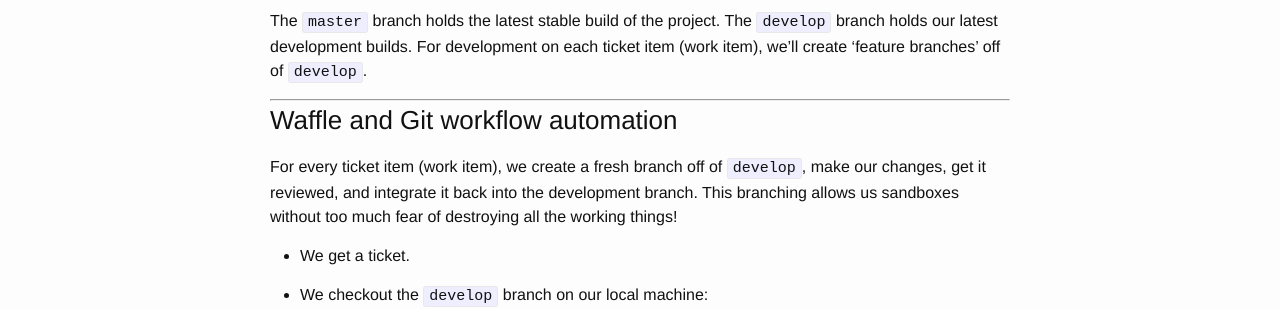
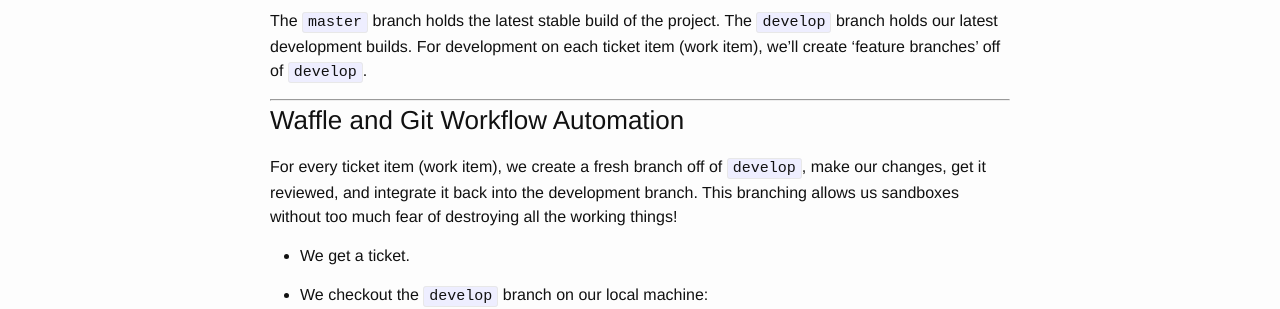
Before and after one commit to jtucker276/jtucker276.github.io, a Jekyll site: the page built from _posts/2016-01-18-csci-4712.markdown, in a window 1280 px wide and 900 px high. Shown: the part 416-725 px from the top of the window. Built offline with Jekyll 4.4.1, drawn with Linux system fonts in a browser that asks for light colours; some of the changed text lies outside the part shown.

````diff
--- a/_posts/2016-01-18-csci-4712.markdown
+++ b/_posts/2016-01-18-csci-4712.markdown
@@ -17,7 +17,7 @@ The ```master``` branch holds the latest stable build of the project. The ```dev
 
 - - -
 
-### Waffle and Git workflow automation
+### Waffle and Git Workflow Automation
 For every ticket item (work item), we create a fresh branch off of ```develop```, make our changes, get it reviewed, and integrate it back into the development branch. This branching allows us sandboxes without too much fear of destroying all the working things!
 
 - We get a ticket.
````
Also changed, not shown: other parts of _posts/2016-01-18-csci-4712.markdown (+5 -0 lines).
